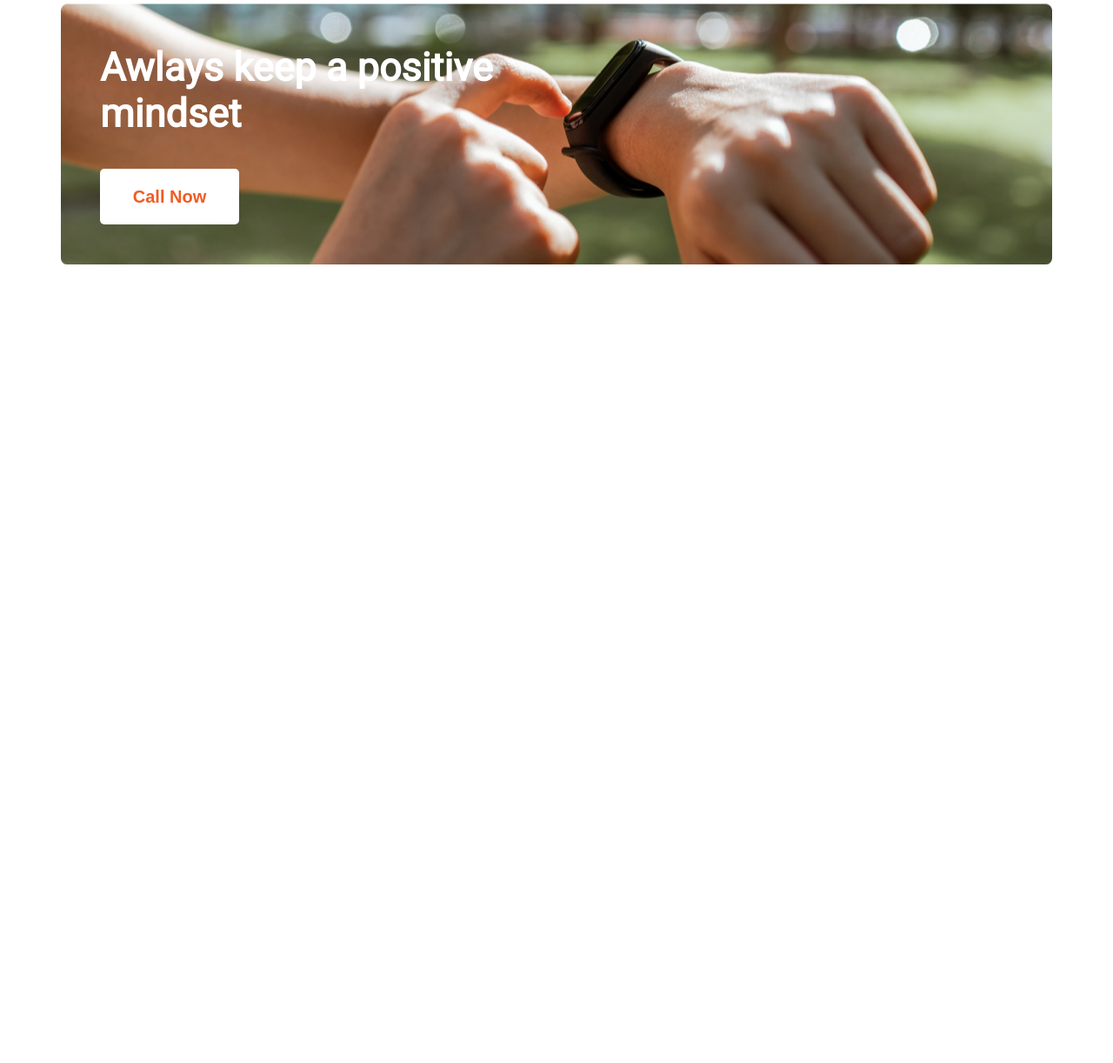
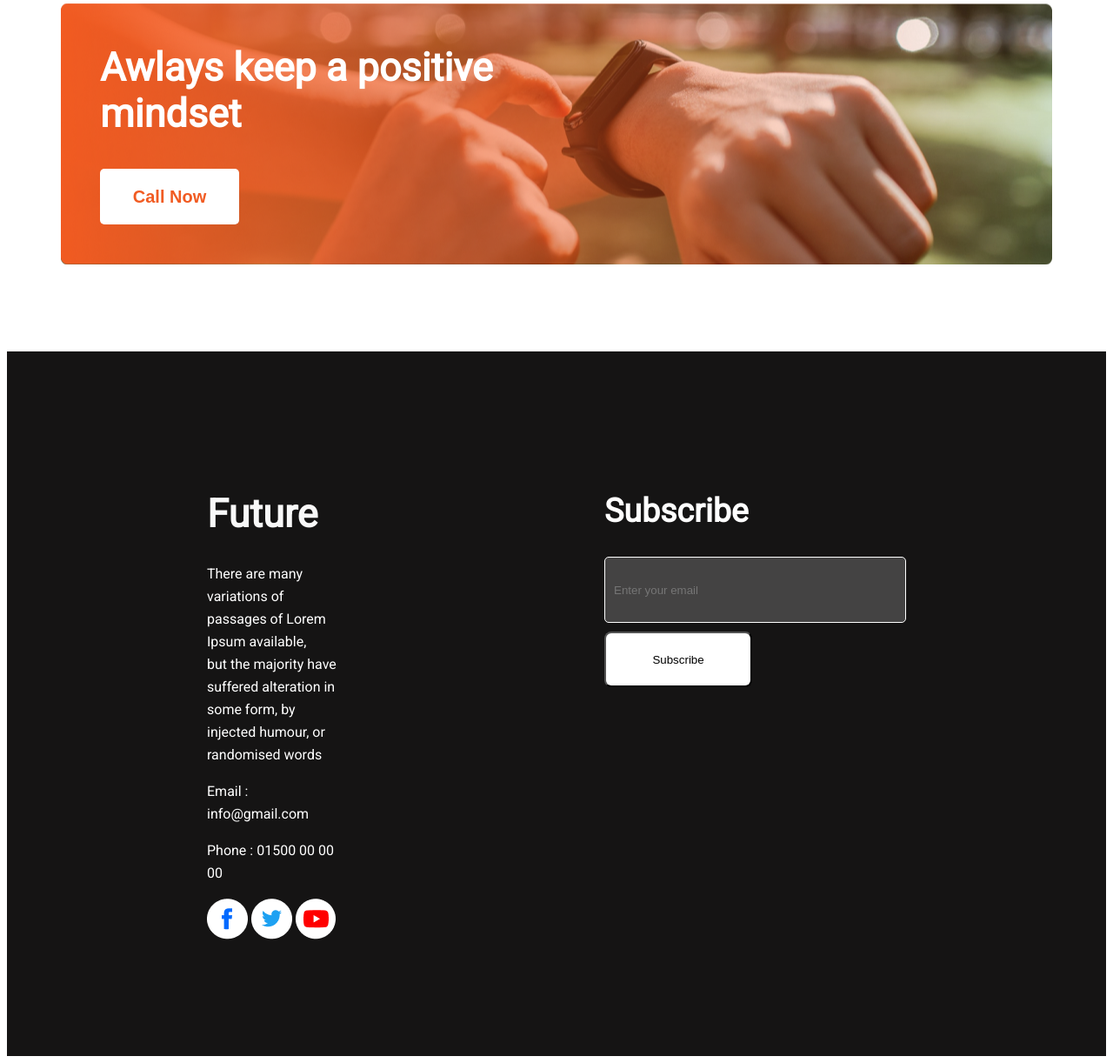
Before and after one commit to lizaelias/new-year-me-project, a plain HTML site: page index.html in a window 1280 px wide. Shown: the part 2817-4039 px from the top of the page at 87% size. Before the commit the page ends 3129 px from the top, so only its background shows below. Drawn offline with Linux system fonts and the light colour scheme.

Commit message:
footer complete and project done

```diff
--- a/index.html
+++ b/index.html
@@ -102,6 +102,38 @@
       </section>
     </main>
 
-    <footer></footer>
+    <footer>
+     <div class="footer-container">
+
+       <div class="left-columes">
+         <h1>Future</h1>
+         <div class="footer-left-colume-description">
+          <p>There are many variations of passages of Lorem Ipsum available,<br> but the majority have suffered alteration in some form, by injected humour, or randomised words</p>
+          <p>Email : info@gmail.com</p>
+          <p>Phone : 01500 00 00 00</p>
+         </div>
+         <div class="footer-icon">
+          <img src="images/icons/fb.png" alt="">
+          <img src="images/icons/twitter.png" alt="">
+          <img src="images/icons/youtube.png" alt="">
+
+         </div>
+
+       </div>
+
+       <div class="right-columes">
+
+        <div class="footer-right-columes-title">
+         <h2>Subscribe</h2>
+
+
+        </div>
+        <input class="email" type="email" placeholder="Enter your email">
+        <button class="btn-subscribe">Subscribe</button>
+
+       </div>
+     </div>
+
+    </footer>
   </body>
 </html>
--- a/styles/frame1.css
+++ b/styles/frame1.css
@@ -132,7 +132,7 @@ font-weight: 700;
 
 
 .mainset-container{
-    background-image: url('../images/watch.png');
+    background-image: url('../images/gradient2.png'),url('../images/watch.png');
     background-repeat: no-repeat;
     background-position: center;
     width: 1140px;
@@ -164,3 +164,61 @@ font-weight: 600;
 border: 0px;
 
 }
+/* footer style  */
+
+.footer-container{
+    display: flex;
+    padding: 130px 230px;
+    margin-top: 100px;
+    background-color: #151414;
+    color: #FFF;
+}
+.left-columes > h1{
+    color: #F8F8F8;
+    font-size: 45px;
+    font-weight: 700;
+
+}
+.footer-left-colume-description p{
+color: #FFF;
+font-size: 16px;
+font-weight: 400;
+line-height: 26px;
+line-break: auto;
+}
+
+.footer-icon{
+   gap:20px;
+
+}
+
+.right-columes{
+
+    color: #FFF;
+font-size: 25px;
+font-weight: 600;
+margin-left: 300px;
+
+}
+.btn-subscribe{
+    display:block;
+}
+.email{
+    height:64px ;
+    width: 325px;
+    border-radius: 5px;
+border: 1px solid #FFF;
+background-color: #444343;
+padding: 5px 10px;
+color: #FFF;
+
+}
+.btn-subscribe{
+
+    width: 170.106px;
+    height: 64px;
+    border-radius: 8px;
+background: #FFF;
+margin-top:10px;
+
+}
```
